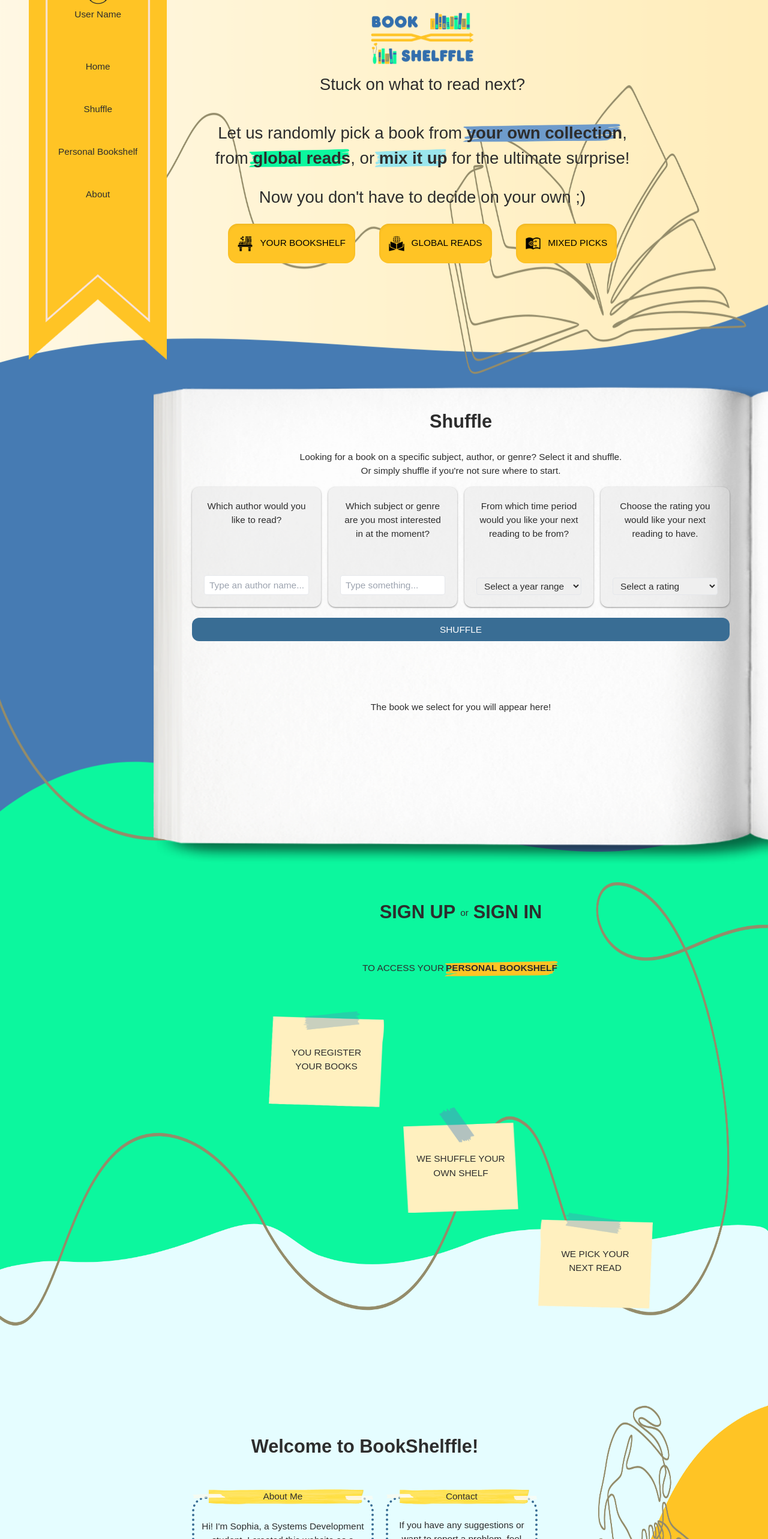
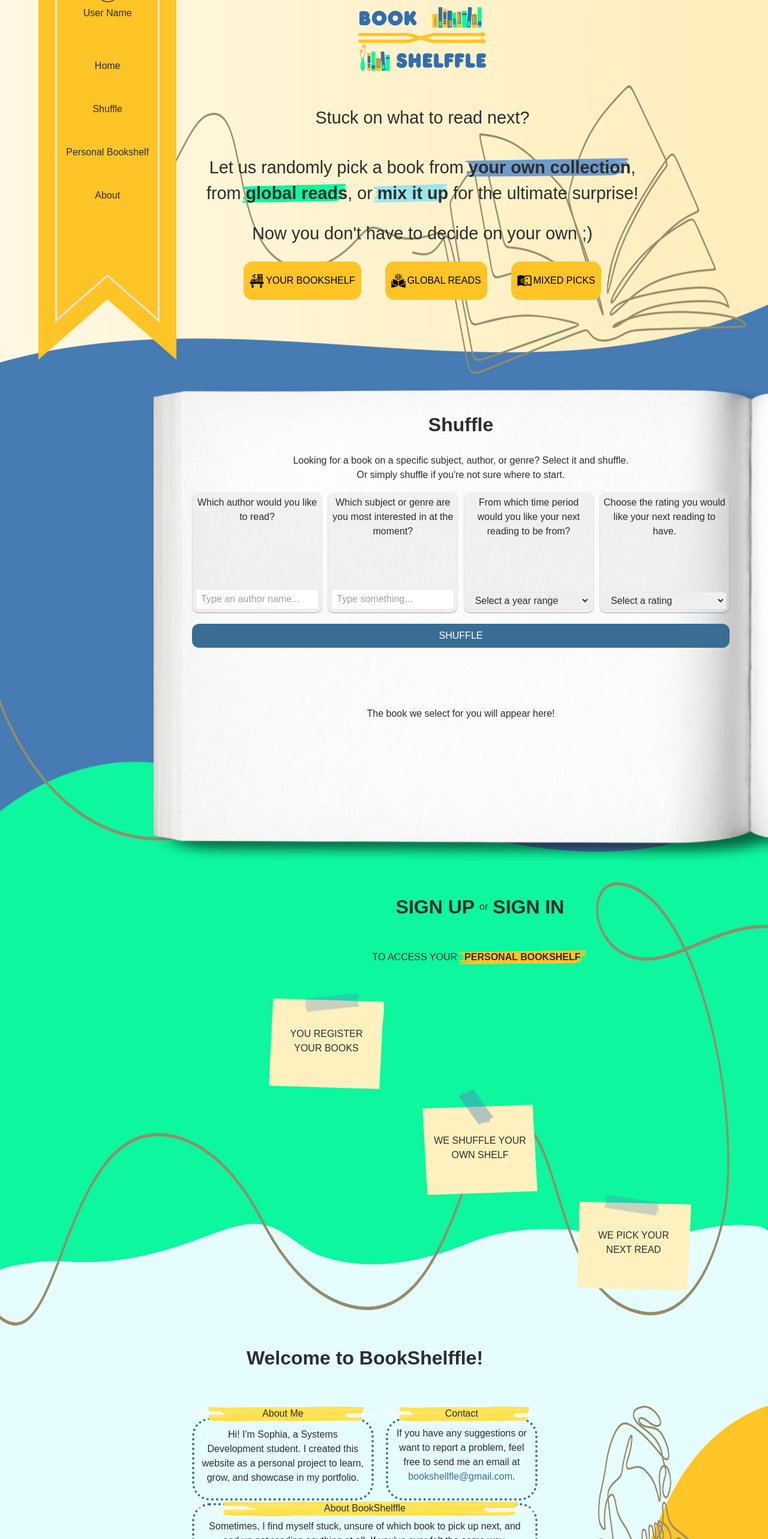
Before and after one commit to sophialaurans/bookshelffle, a Next.js app in the folder frontend/: page / in a window 1280 px wide. Shown: the part 160-2726 px from the top of the page at 60% size. Built offline with nearby package versions, Linux system fonts and the light colour scheme; a web font is replaced by a local one.

Commit message:
refactor: move some Tailwind styles to CSS for cleaner code and adjust layout for better responsiveness

```diff
--- a/frontend/src/app/globals.css
+++ b/frontend/src/app/globals.css
@@ -19,7 +19,7 @@ body {
   color: var(--foreground);
   background: var(--background);
   font-family: 'Sour Gummy', sans-serif;
-  font-size: 1.2vw;
+  font-size: 1em;
   color: #2D2D2D;
 }
 
@@ -27,7 +27,96 @@ main {
   overflow: hidden;
 }
 
+.menu {
+  margin-left: 5vw;
+  background-position: bottom;
+  background-repeat: no-repeat;
+  width: 18vw;
+  position: fixed;
+  display: flex;
+  justify-content: center;
+  align-items: center;
+  transition: all 300 ease-in-out;
+  z-index: 10;
+  cursor: pointer;
+}
+
+.section-bg {
+  background-size: 100% 100%;
+}
+
+.section-size {
+  max-height: 100vh;
+  min-height: 100vh;
+  width: 100vw;
+}
+
+.text-size {
+  font-size: 1.8em;
+}
+
+.sec1-padding {
+  padding: 10vh 15vw 8vh;
+}
+
+.is-open {
+  margin-left: 10vw;
+}
+
+.not-open {
+  margin-left: 0;
+}
+
+.logo {
+  width: 30vh;
+}
+
+.sec1-button {
+  padding: 20px 10px;
+  border-radius: 15px;
+  display: flex;
+  gap: 3px;
+  justify-content: center;
+  box-shadow: inset ;
+}
+
+.sec1-button-img {
+  max-width: 3vh;
+  max-height: 3vh;
+}
+
+.all-center {
+  display: flex;
+  flex-direction: column;
+  align-items: center;
+  align-content: center;
+  text-align: center;
+  place-self: center;
+}
+
+.sec2-container {
+  width: 100%;
+  height: 99vh;
+  padding: 2vh 5vw;
+  background-size: 100% 100%;
+}
+
+.search-container {
+  position: relative;
+  display: flex;
+  flex-direction: column;
+  width: 24%;
+  box-shadow: 0px 1px 2px #2d2d2d70;
+  background-color: #e2e2e26e;
+  padding: 5px;
+  border-radius: 10px;
+  margin: 1px;
+  height: 25vh;
+  justify-content: space-between;
+}
+
 .scrollbar {
+  overflow-y: scroll;
   scrollbar-width: thin;
   scrollbar-color: #6b7280 #f3f4f623;
 }
@@ -44,6 +133,63 @@ main {
   background-color: #6b7280;
   border-radius: 4px;
   border: 2px solid #f3f4f6;
+}
+
+.sec3-padding {
+  padding: 0 0 5vh 25vw;
+}
+
+.sign-in-up {
+  font-weight: bold;
+  font-size: 2em;
+}
+
+.sign-in-up:hover {
+  transform: scale(1.1);
+  cursor: pointer;
+}
+
+.postit {
+  position: relative;
+  transition: transform 300ms ease-in-out;
+  width: 15vw;
+  display: flex;
+  background-size: 100% 100%;
+  justify-content: center;
+  align-items: center;
+}
+
+.postit:hover {
+  transform: rotate(3deg) translateX(-0.5rem);
+}
+
+.book-covers {
+  width: 9vw;
+  height: 27vh;
+  margin-left: -5vw;
+}
+
+.book-covers:hover {
+  transform: translateY(-1vh);
+  z-index: 10;
+}
+
+.last-sec-cards-marker {
+  position: absolute;
+  height: 2vw;
+  width: 100%;
+  background-size: 100% 100%;
+  top: -3px;
+}
+
+.last-sec-cards {
+  height: 100%;
+  border-width: 4px;
+  border-style: dotted;
+  border-color: #396d94;
+  border-radius: 30px;
+  padding: 4% 3% 2%;
+  justify-content: center;
 }
 
 /* Loading Animation - Adapted from maluong's Code on CodePen: https: //codepen.io/maluong */
@@ -306,3 +452,73 @@ main {
     transform: translateX(0px) rotateZ(-90deg);
   }
 }
+
+@media (max-width: 855px) and (orientation: landscape) {
+  .text-size {
+    font-size: 1.2em;
+  }
+}
+
+@media (max-height: 600px) and (orientation: landscape) {
+  .section-size {
+    max-height: 160vh;
+  }
+
+  .sec2-container {
+    width: 140%;
+    height: 160vh;
+    padding-right: 25%;
+    overflow: hidden;
+  }
+}
+
+@media (max-width: 700px) and (orientation: portrait) {
+  body {
+    font-size: 0.8em;
+  }
+
+  .menu {
+    display: none;
+  }
+
+  .is-open {
+    margin-left: 0;
+  }
+
+  .section-bg {
+    background-size: auto 100%;
+    background-position-x: right;
+  }
+
+  .logo {
+    width: 20vh;
+  }
+
+  .sec1-padding {
+    padding: 7vh 10vw;
+  }
+
+  .sec2-container {
+    width: 140%;
+    height: 120vh;
+    padding-right: 25%;
+    overflow: hidden;
+  }
+
+  .search-container {
+    width: 50%;
+    height: 18vh;
+  }
+
+  .section-size {
+    max-height: 120vh;
+  }
+
+  .sec3-padding {
+    padding: 0;
+  }
+
+  .postit {
+    width: 25vw;
+  }
+}
--- a/frontend/src/app/page.js
+++ b/frontend/src/app/page.js
@@ -190,7 +190,7 @@ export default function Home() {
           <div
             id="menu"
             ref={menuRef}
-            className={`ml-12 bg-bottom bg-no-repeat w-[18vw] fixed flex justify-center items-center transition-all duration-300 z-10 cursor-pointer ${
+            className={`menu ${
             isOpen ? "min-h-[95vh] bg-cover" : "h-[30vh] bg-[100%-auto] hover:h-[33vh]"
           }`}
             style={{
@@ -232,17 +232,17 @@ export default function Home() {
           </div>
         <section
           id="home"
-          className="h-[100vh] pb-[8vh] pt-[4vh] px-[15vw] flex flex-col items-center place-self-center justify-evenly content-center text-center bg-[length:100%_100%]"
+          className="section-size sec1-padding all-center justify-around section-bg"
           style={{
             backgroundImage: "url('/bg.png')",
           }}
           >
           <div className={`${
-                isOpen ? "ml-[10vw]" : "ml-0"
-              }`}>
-            <div className="flex flex-col items-center">
+                isOpen ? "is-open" : "not-open"
+          }`}>
+            <div className="flex flex-col items-center pb-[5vh]">
               <Image
-                className="w-[15vw] "
+                className="logo"
                 src="/icon.png"
                 alt="Page Icon"
                 width={1000}
@@ -250,7 +250,7 @@ export default function Home() {
                 priority
               />
             </div>
-            <div className="text-[1.8em]">
+            <div className="text-size">
               <p className="font-light">Stuck on what to read next?</p>
               <p className="pt-[5vh]">
                 Let us randomly pick a book from
@@ -285,21 +285,21 @@ export default function Home() {
             </div>
             <div className="flex gap-10 justify-center flex-wrap text-black">
               <Link href="">
-                <div className="py-5 px-4 bg-[#ffc425] hover:bg-[#467bb3] rounded-2xl flex gap-3 justify-center shadow-inner shadow-[#2d2d2d17]">
+                <div className="bg-[#ffc425] hover:bg-[#467bb3] sec1-button">
                   <Image
-                    className="max-w-[2vw] max-h-[2vw]"
+                    className="sec1-button-img"
                     src="/3.png"
                     alt="Icon"
                     width={300}
-                    height={100}
+                    height={300}
                     priority
                   />
                   YOUR BOOKSHELF
                 </div>
               </Link>
-              <div className="py-5 px-4 bg-[#ffc425] hover:bg-[#0cf79e] rounded-2xl flex gap-3 justify-center shadow-inner shadow-[#2d2d2d17]">
+              <div className="bg-[#ffc425] hover:bg-[#0cf79e] sec1-button">
                 <Image
-                  className="max-w-[2vw] max-h-[2vw]"
+                  className="sec1-button-img"
                   src="/4.png"
                   alt="Icon"
                   width={300}
@@ -309,9 +309,9 @@ export default function Home() {
                 GLOBAL READS
               </div>
               <Link href="">
-                <div className="py-5 px-4 bg-[#ffc425] hover:bg-[#9ae6ed] rounded-2xl flex gap-3 justify-center shadow-inner shadow-[#2d2d2d17]">
+                <div className="bg-[#ffc425] hover:bg-[#9ae6ed] sec1-button">
                   <Image
-                    className="max-w-[2vw] max-h-[2vw]"
+                    className="sec1-button-img"
                     src="/5.png"
                     alt="Icon"
                     width={300}
@@ -326,11 +326,11 @@ export default function Home() {
         </section>
         <section
           id="shuffle"
-          className="pl-[20vw] flex flex-col items-center justify-evenly content-center text-center h-[100vh] bg-right bg-[length:100%_100%]"
+          className="all-center justify-evenly pl-[20vw] section-size section-bg"
           style={{backgroundImage: "url('/bg1.png')"}}
         >
-          <div className="w-[100%] h-[100%] text-[1em] px-[5vw] py-[2vh] bg-right bg-[length:100%_100%] bg-no-repeat"
-          style={{backgroundImage: "url('/openbook.png')"}}
+          <div className="sec2-container"
+            style={{backgroundImage: "url('/openbook.png')"}}
           >
             <h1 className="text-[2em] py-6 font-bold">Shuffle</h1>
             <p>Looking for a book on a specific subject, author, or genre? Select it and shuffle.</p>
@@ -338,7 +338,7 @@ export default function Home() {
 
             <div className="flex justify-between pt-[2vh] flex-wrap">
               {/* Author Input */}
-              <div className="relative flex flex-col w-[24%] shadow shadow-[#2d2d2d70] bg-[#e2e2e26e] p-5 rounded-xl h-[25vh] overflow-y-scroll scrollbar justify-between">
+              <div className="search-container scrollbar">
                 <label htmlFor="author-input">Which author would you like to read?</label>
                 <input
                   id="author-input"
@@ -364,7 +364,7 @@ export default function Home() {
                 )}
               </div>
               {/* Category Selection */}
-              <div className="relative flex flex-col w-[24%] shadow shadow-[#2d2d2d70] bg-[#e2e2e26e] p-5 rounded-xl h-[25vh] overflow-y-scroll scrollbar justify-between">
+              <div className="search-container scrollbar">
                 <label htmlFor="category">Which subject or genre are you most interested in at the moment?</label>
                 <input
                   id="category-input"
@@ -391,7 +391,7 @@ export default function Home() {
               </div>
 
               {/* Year Selection */}
-              <div className="relative flex flex-col w-[24%] shadow shadow-[#2d2d2d70] bg-[#e2e2e26e] p-5 rounded-xl h-[25vh] justify-between">
+              <div className="search-container scrollbar">
                 <label htmlFor="year">From which time period would you like your next reading to be from?</label>
                 <select id="years" name="years" className="border rounded px-2 py-1 w-full" onChange={(e) => setYear(e.target.value)}>
                   <option value="">Select a year range</option>
@@ -404,7 +404,7 @@ export default function Home() {
               </div>
 
               {/* Rating Selection */}
-              <div className="relative flex flex-col w-[24%] shadow shadow-[#2d2d2d70] bg-[#e2e2e26e] p-5 rounded-xl h-[25vh] justify-between">
+              <div className="search-container scrollbar">
                 <label htmlFor="rating">Choose the rating you would like your next reading to have.</label>
                 <select id="ratings" name="ratings" className="border rounded px-2 py-1 w-full" onChange={(e) => {
                   setRating(e.target.value);
@@ -429,7 +429,7 @@ export default function Home() {
             {/* Result Section */}
             <div className="w-[100%]">
               {!result.title && !loading &&
-                  <p className="text-[1em] pt-[10vh]">The book we select for you will appear here!</p>}
+                  <p className="pt-[10vh]">The book we select for you will appear here!</p>}
               {loading &&
               <div className="loading">
                   <div className="bookshelf_wrapper">
@@ -446,13 +446,13 @@ export default function Home() {
                 </div>}
               {result.title && !loading && !resultError ?
                 <div className="flex gap-5 h-[27vh] bg-no-repeat bg-[length:100%_100%]">
-                  <div className="w-[9vw] h-[100%]">
+                  <div className="w-[20%]">
                     <Image
                         src={result.thumbnail}
                         width={1000}
                         height={1000}
                         alt="Book Cover"
-                        className="min-h-[70%]"
+                        className="max-w-[100%] max-h-[22vh]"
                       />
                   </div>
                   <div className="text-left flex flex-col h-[25vh] w-[100%] justify-between">
@@ -487,57 +487,58 @@ export default function Home() {
         </section>
         {user === null ? <section
           id="bookshelf"
-          className="pl-[25vw] pr-[5vw] flex flex-col items-center place-self-center justify-evenly content-center text-center h-[100vh] w-[100vw] bg-right bg-[length:100%_100%]"
+          className="all-center justify-evenly sec3-padding section-size section-bg"
           style={{backgroundImage: "url('/bg2.png')"}}
         >
           <div className="flex gap-2">
-            <p className="font-bold text-[2em]">SIGN UP</p>
+            <p className="sign-in-up">SIGN UP</p>
             <p className="content-center">or</p>
-            <p className="font-bold text-[2em]">SIGN IN</p>
+            <p className="sign-in-up">SIGN IN</p>
           </div>
-          <div className="flex">TO ACCESS YOUR <div className="h-[2vw] w-[15vw] font-bold bg-[length:100%_100%]"
+          <div className="flex">TO ACCESS YOUR
+            <div className="px-3 font-bold bg-[length:100%_100%]"
               style={{backgroundImage: "url('/highlighter.png')"}}
-            >PERSONAL BOOKSHELF</div></div>
+            >PERSONAL BOOKSHELF</div>
+          </div>
           <div className="w-[100%] px-[10vw]">
-            <div className="relative transform transition-transform hover:-rotate-3 hover:translate-x-2 h-[20vh] w-[15vw] flex bg-[length:100%_100%] justify-center items-center justify-self-start"
+            <div className="postit h-[20vh] justify-self-start"
               style={{backgroundImage: "url('/postit1.png')"}}
             >
               <p className="w-[80%] text-wrap">YOU REGISTER YOUR BOOKS</p>
             </div>
-            <div className="relative transform transition-transform hover:rotate-3 hover:-translate-x-2 h-[22vh] w-[15vw] flex bg-[length:100%_100%] justify-center items-center justify-self-center"
+            <div className="postit h-[22vh] justify-self-center"
               style={{backgroundImage: "url('/postit2.png')"}}
             >
               <p className="w-[80%] mt-[10%] text-wrap">WE SHUFFLE YOUR OWN SHELF</p>
             </div>
-            <div className="relative transform transition-transform hover:rotate-3 hover:-translate-x-2 h-[20vh] w-[15vw] flex bg-[length:100%_100%] justify-center items-center justify-self-end"
+            <div className="postit h-[20vh] justify-self-end"
               style={{backgroundImage: "url('/postit3.png')"}}
             >
               <p className="w-[80%] text-wrap">WE PICK YOUR NEXT READ</p>
             </div>
           </div>
         </section> : <section
-          className="pl-[25vw] pr-[5vw] flex flex-col items-center place-self-center justify-evenly content-center text-center h-[100vh] w-[100vw]"
-        >
+          className="all-center pl-[25vw] pr-[5vw] section-size">
           <h3>{`USER'S PERSONAL BOOKSHELF`}</h3>
           <div className="flex">
             <div className="w-[9vw] h-[27vh] bg-gray-200 hover:translate-y-[-1vh] hover:z-10"></div>
-            <div className="w-[9vw] h-[27vh] bg-gray-300 -ml-[5vw] hover:translate-y-[-1vh] hover:z-10"></div>
-            <div className="w-[9vw] h-[27vh] bg-gray-400 -ml-[5vw] hover:translate-y-[-1vh] hover:z-10"></div>
-            <div className="w-[9vw] h-[27vh] bg-gray-200 -ml-[5vw] hover:translate-y-[-1vh] hover:z-10"></div>
-            <div className="w-[9vw] h-[27vh] bg-gray-300 -ml-[5vw] hover:translate-y-[-1vh] hover:z-10"></div>
-            <div className="w-[9vw] h-[27vh] bg-gray-400 -ml-[5vw] hover:translate-y-[-1vh] hover:z-10"></div>
-            <div className="w-[9vw] h-[27vh] bg-gray-200 -ml-[5vw] hover:translate-y-[-1vh] hover:z-10"></div>
-            <div className="w-[9vw] h-[27vh] bg-gray-300 -ml-[5vw] hover:translate-y-[-1vh] hover:z-10"></div>
-            <div className="w-[9vw] h-[27vh] bg-gray-400 -ml-[5vw] hover:translate-y-[-1vh] hover:z-10"></div>
-            <div className="w-[9vw] h-[27vh] bg-gray-200 -ml-[5vw] hover:translate-y-[-1vh] hover:z-10"></div>
-            <div className="w-[9vw] h-[27vh] bg-gray-300 -ml-[5vw] hover:translate-y-[-1vh] hover:z-10"></div>
-            <div className="w-[9vw] h-[27vh] bg-gray-400 -ml-[5vw] hover:translate-y-[-1vh] hover:z-10"></div>
-            <div className="w-[9vw] h-[27vh] bg-gray-200 -ml-[5vw] hover:translate-y-[-1vh] hover:z-10"></div>
-            <div className="w-[9vw] h-[27vh] bg-gray-300 -ml-[5vw] hover:translate-y-[-1vh] hover:z-10"></div>
-            <div className="w-[9vw] h-[27vh] bg-gray-400 -ml-[5vw] hover:translate-y-[-1vh] hover:z-10"></div>
-            <div className="w-[9vw] h-[27vh] bg-gray-200 -ml-[5vw] hover:translate-y-[-1vh] hover:z-10"></div>
-            <div className="w-[9vw] h-[27vh] bg-gray-300 -ml-[5vw] hover:translate-y-[-1vh] hover:z-10"></div>
-            <div className="w-[9vw] h-[27vh] bg-gray-400 -ml-[5vw] hover:translate-y-[-1vh] hover:z-10"></div>
+            <div className="book-covers bg-gray-300"></div>
+            <div className="book-covers bg-gray-400"></div>
+            <div className="book-covers bg-gray-200"></div>
+            <div className="book-covers bg-gray-300"></div>
+            <div className="book-covers bg-gray-400"></div>
+            <div className="book-covers bg-gray-200"></div>
+            <div className="book-covers bg-gray-300"></div>
+            <div className="book-covers bg-gray-400"></div>
+            <div className="book-covers bg-gray-200"></div>
+            <div className="book-covers bg-gray-300"></div>
+            <div className="book-covers bg-gray-400"></div>
+            <div className="book-covers bg-gray-200"></div>
+            <div className="book-covers bg-gray-300"></div>
+            <div className="book-covers bg-gray-400"></div>
+            <div className="book-covers bg-gray-200"></div>
+            <div className="book-covers bg-gray-300"></div>
+            <div className="book-covers bg-gray-400"></div>
           </div>
           <div className="flex w-[100%] justify-between">
             <p>n books total</p>
@@ -550,36 +551,34 @@ export default function Home() {
         </section>}
         <section
           id="about"
-          className="pl-[25vw] pr-[30vw] flex flex-col justify-center gap-[10vh] h-[100vh] bg-right bg-[length:100%_100%]"
+          className="pl-[25vw] pr-[30vw] all-center gap-5 section-size section-bg"
           style={{backgroundImage: "url('/bg4.png')"}}
         >
-          <div className="text-center flex flex-col gap-5">
             <p className="font-bold text-[2em] mb-[5vh]">Welcome to BookShelffle!</p>
               <div className="min-w-[35%] flex gap-5">
                 <div className="relative">
-                  <div className="h-[2vw] w-[100%] bg-[length:100%_100%] absolute -top-3"
+                  <div className="last-sec-cards-marker"
                     style={{backgroundImage: "url('/marker2.png')"}}
                   >About Me</div>
-                  <p className="h-[100%] border-4 border-dotted border-[#396d94] rounded-3xl p-[4%] pt-[10%] mb-[2%] content-center">{`Hi! I'm Sophia, a Systems Development student. I created this website as a personal project to learn, grow, and showcase in my portfolio.`}</p>
+                  <p className="last-sec-cards mt-[2vh]">{`Hi! I'm Sophia, a Systems Development student. I created this website as a personal project to learn, grow, and showcase in my portfolio.`}</p>
                 </div>
                 <div className="relative">
-                  <div className="h-[2vw] w-[100%] bg-[length:100%_100%] absolute -top-3"
+                  <div className="last-sec-cards-marker"
                     style={{backgroundImage: "url('/marker2.png')"}}
                   >Contact</div>
-                  <p className="h-[100%] border-4 border-dotted border-[#396d94] rounded-3xl p-[4%] pt-[10%] content-center">If you have any suggestions or want to report a problem, feel free to send me an email at <a href="mailto:bookshellfle@gmail.com" className="text-[#396d94]"> bookshellfle@gmail.com</a>.</p>
+                  <p className="last-sec-cards mt-[2vh]">If you have any suggestions or want to report a problem, feel free to send me an email at <a href="mailto:bookshellfle@gmail.com" className="text-[#396d94]"> bookshellfle@gmail.com</a>.</p>
                 </div>
               </div>
-              <div className="relative self-center">
-                <div className="h-[2.5vw] w-[100%] bg-[length:100%_100%] absolute -top-2 left-[50%] -translate-x-[50%] content-center"
+              <div className="relative">
+                <div className="last-sec-cards-marker"
                       style={{backgroundImage: "url('/marker2.png')"}}
                 >About BookShelffle</div>
-                <div className="border-4 border-dotted border-[#396d94] rounded-3xl p-[5%] ml-[1%] content-center">
+                <div className="last-sec-cards">
                   <p>{`Sometimes, I find myself stuck, unsure of which book to pick up next, and end up not reading anything at all. If you've ever felt the same way`}, <strong>BookShelffle is for you!</strong></p>
                   <p>I decided to create this platform to help simplify the decision-making process and make it easier for readers to dive into their next great book.</p>
                   <p>By using the <strong>Google Books API</strong>, BookShelffle randomly suggests books from an extensive library to inspire your next read.</p>
                 </div>
               </div>
-          </div>
         </section>
       </main>
     </div>
```
